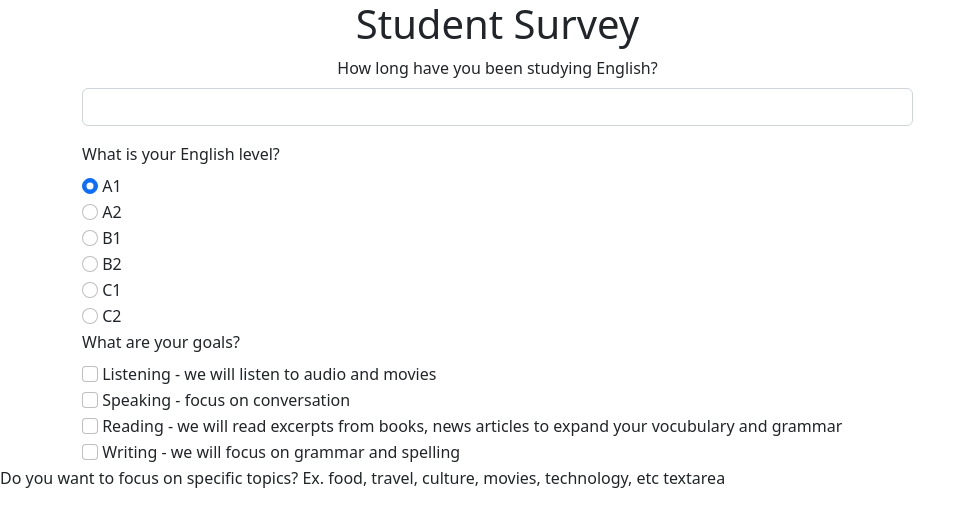
After one commit to FullStackCityTech/class_project, a PHP site: page /0920/survey.php in a window 1280 px wide. The commit adds this page. Shown: the top 527 px of the page, without its empty margins (0-975 px from the left). Run offline with PHP 8.4, Linux system fonts and the light colour scheme.

Commit message:
student survey

```diff
--- a/php/random.php
+++ b/0804_php/random.php
@@ -7,15 +7,15 @@ $num100 = rand() % 100 + 1;
 
 //echo '<p>random number 1-100: '.$num100.'</p>';
 
-$num4 = rand() % 5;
+$num4 = rand() % 3;
 
 
 //random name
 $names = array(
-    'Stephanie', 'Yash', 'Reagan', 'Erik', 'Orandel'
+    'Stephanie', 'Erik', 'Orandel'
 );
 
-echo '<p>random number 1-5: <span id="bigNumber">'.$num4.'</span> random name: <span id="bigNumber">'.$names[$num4].'</span></p>';
+echo '<p>random number 1-3: <span id="bigNumber">'.$num4.'</span> random name: <span id="bigNumber">'.$names[$num4].'</span></p>';
 ?>
 <style>
     #bigNumber {
--- a/0915/class_cat.php
+++ b/0915/class_cat.php
@@ -1,7 +1,7 @@
 <?php
 class Cat {
 
-    public $paws;
+    public $paws; //members
     public $speed;
     public $stamina;
     public $tail;
@@ -14,7 +14,7 @@ class Cat {
         $this->tail = 10;
     }
 
-    public function show_cat() {
+    public function show_cat() { //methods
         print "paws:". $this->paws ." speed: ". $this->speed." stamina: ". $this->stamina." tail: ". $this->tail." <br>";
     }
 
--- a/0920/index.php
+++ b/0920/index.php
@@ -25,6 +25,10 @@ switch ($uri[3]) {
 }
 
 
+// $fstream = fopen()
+// $ftream = fclose
+// mysqli - close
+
 
 $directory = './';
 if ($handle = opendir($directory))   //read all files in directory
--- /dev/null
+++ b/0920/redirect.html
@@ -0,0 +1,5 @@
+
+
+<meta http-equiv="refresh" content="4; http://canvas.com" />
+
+<h1>Redirecting....</h1>
--- /dev/null
+++ b/0920/survey.php
@@ -0,0 +1,110 @@
+<!DOCTYPE html>
+<html>
+
+<head>
+    <meta charset='utf-8'>
+    <meta http-equiv='X-UA-Compatible' content='IE=edge'>
+    <title>Page Title</title>
+    <meta name='viewport' content='width=device-width, initial-scale=1'>
+    <!-- CSS only -->
+    <link href="https://cdn.jsdelivr.net/npm/bootstrap@5.2.1/dist/css/bootstrap.min.css" rel="stylesheet"
+        integrity="sha384-iYQeCzEYFbKjA/T2uDLTpkwGzCiq6soy8tYaI1GyVh/UjpbCx/TYkiZhlZB6+fzT" crossorigin="anonymous">
+
+    <!-- JavaScript Bundle with Popper -->
+    <script src="https://cdn.jsdelivr.net/npm/bootstrap@5.2.1/dist/js/bootstrap.bundle.min.js"
+        integrity="sha384-u1OknCvxWvY5kfmNBILK2hRnQC3Pr17a+RTT6rIHI7NnikvbZlHgTPOOmMi466C8"
+        crossorigin="anonymous"></script>
+
+    <style>
+
+.form-check .form-check-input {
+    float: none !important;
+}
+    </style>
+
+</head>
+
+<body>
+
+    <div class="container">
+        <div class="row">
+            <div class="col-9">
+
+                <form method="POST">
+                    <h1 class="text-center">Student Survey</h1>
+                    <div class="mb-3  text-center">
+                        <label for="" class="form-label">How long have you been studying English? </label>
+                        <input type="text" class="form-control" id="howLong" placeholder="">
+                    </div>
+
+
+<label class="form-label">What is your English level?</label>
+<?php
+function englishLevelRadioButton($level) {
+
+    $lowercase = strtolower($level); //A1 - a1
+
+    if($level == 'A1') $isChecked = 'checked';
+    else $isChecked = '';
+
+    return '<div class="form-check">
+    <input class="form-check-input" type="radio" name="level" value="'.$lowercase.'" '.$isChecked.'>
+    <label class="form-check-label" for="">'.$level.'</label>
+</div>';
+}
+
+$levelsArray = array('A1', 'A2', 'B1', 'B2', 'C1', 'C2');
+
+foreach($levelsArray as $level) {
+    echo englishLevelRadioButton($level);
+}
+?>
+
+<label class="form-label">What are your goals?</label>
+<?php
+
+function goalsCheckBox($goal, $desc) {
+    $value = strtolower($goal); //Listening - listening
+
+    return '<div class="form-check form-check">
+    <input class="form-check-input" type="checkbox" id="goal" value="'.$value.'">
+    <label class="form-check-label">'.$goal.' - '.$desc.'</label>
+  </div>';
+}
+
+
+$goalsArray = array(
+    'Listening' => 'we will listen to audio and movies',
+    'Speaking' => ' focus on conversation',
+    'Reading' => 'we will read excerpts from books, news articles to expand your vocubulary and grammar',
+    'Writing' => ' we will focus on grammar and spelling'
+);
+
+foreach($goalsArray as $goal => $desc) {
+    echo goalsCheckBox($goal, $desc);
+}
+
+?>
+
+
+
+
+                </form>
+            </div>
+        </div>
+    </div>
+
+
+
+
+
+
+    Do you want to focus on specific topics?
+    Ex. food, travel, culture, movies, technology, etc
+
+    textarea
+
+
+</body>
+
+</html>
```
Also changed, not shown: 0920/about.php (+11 -0 lines), 0920/log.txt (added, +7 -0 lines), 0804_php/arrays.php (renamed from php/arrays.php), 0804_php/form.php (renamed from php/form.php), 0804_php/form0.php (renamed from php/form0.php), 0804_php/functions.php (renamed from php/functions.php), 0804_php/index.html (renamed from php/index.html), 0804_php/index.php (renamed from php/index.php), 0804_php/php.php (renamed from php/php.php), 0804_php/process_form.php (renamed from php/process_form.php).
